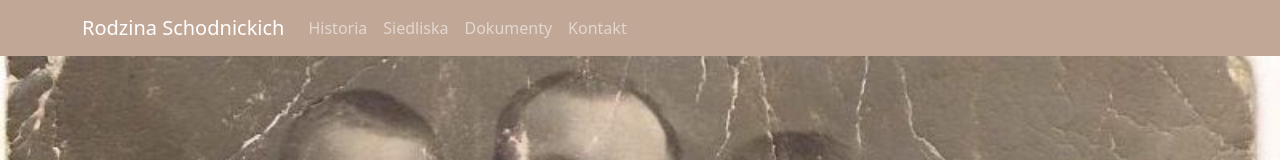
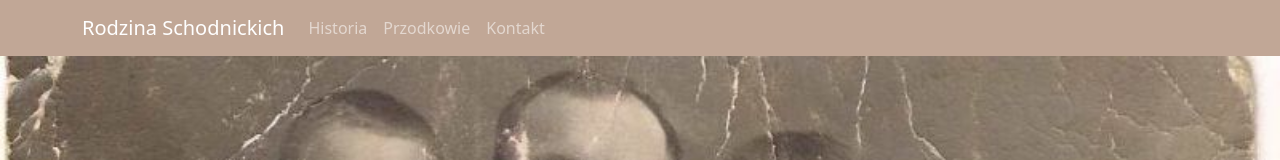
Before and after one commit to schodekWgorach/ps003_family-page, a React (Create React App) app: page / in a window 1280 px wide. Shown: the top 160 px of the page. Built offline with nearby package versions, Linux system fonts and the light colour scheme.

Commit message:
copyraight_2

```diff
--- a/src/components/element/according/index.js
+++ b/src/components/element/according/index.js
@@ -4,7 +4,7 @@ function History() {
     return (
         <Accordion defaultActiveKey="0" >
             <Accordion.Item eventKey="0">
-                <Accordion.Header>Historia</Accordion.Header>
+                <Accordion.Header id='history'>Historia</Accordion.Header>
                 <Accordion.Body>
                     Legendy rodzinne:
 
@@ -17,7 +17,7 @@ function History() {
                 </Accordion.Body>
             </Accordion.Item>
             <Accordion.Item eventKey="1">
-                <Accordion.Header>Siedliska</Accordion.Header>
+                <Accordion.Header id='habitat'>Siedliska</Accordion.Header>
                 <Accordion.Body>
                     Nieżankowice -- Wychowywała się tam u wójostwa Stanisława Schodnicka.
 
@@ -25,7 +25,7 @@ function History() {
                 </Accordion.Body>
             </Accordion.Item>
             <Accordion.Item eventKey="2">
-                <Accordion.Header>Dokumenty</Accordion.Header>
+                <Accordion.Header id='doc'>Dokumenty</Accordion.Header>
                 <Accordion.Body>
                     Plan -- domu
 
--- a/src/components/element/navBar/index.js
+++ b/src/components/element/navBar/index.js
@@ -11,9 +11,8 @@ function ColorSchemesExample() {
                         Rodzina Schodnickich
                     </Navbar.Brand>
                     <Nav className="me-auto text-secondary">
-                        <Nav.Link href="#home">Historia</Nav.Link>
-                        <Nav.Link href="#features">Siedliska</Nav.Link>
-                        <Nav.Link href="#features">Dokumenty</Nav.Link>
+                        <Nav.Link href="#history">Historia</Nav.Link>
+                        <Nav.Link href="#ancestyry">Przodkowie</Nav.Link>
                         <Nav.Link href="#contact">Kontakt</Nav.Link>
                     </Nav>
                 </Container>
--- a/src/components/element/threeContainer/index.js
+++ b/src/components/element/threeContainer/index.js
@@ -9,7 +9,7 @@ function ThreeContainer() {
             <Card>
 
                 <Card.Img variant="top" src={img} />
-                <Card.Body>
+                <Card.Body id='ancestyry'>
                     <Card.Title>Mieczysław Janik</Card.Title>
                     <Card.Text>
 
```
